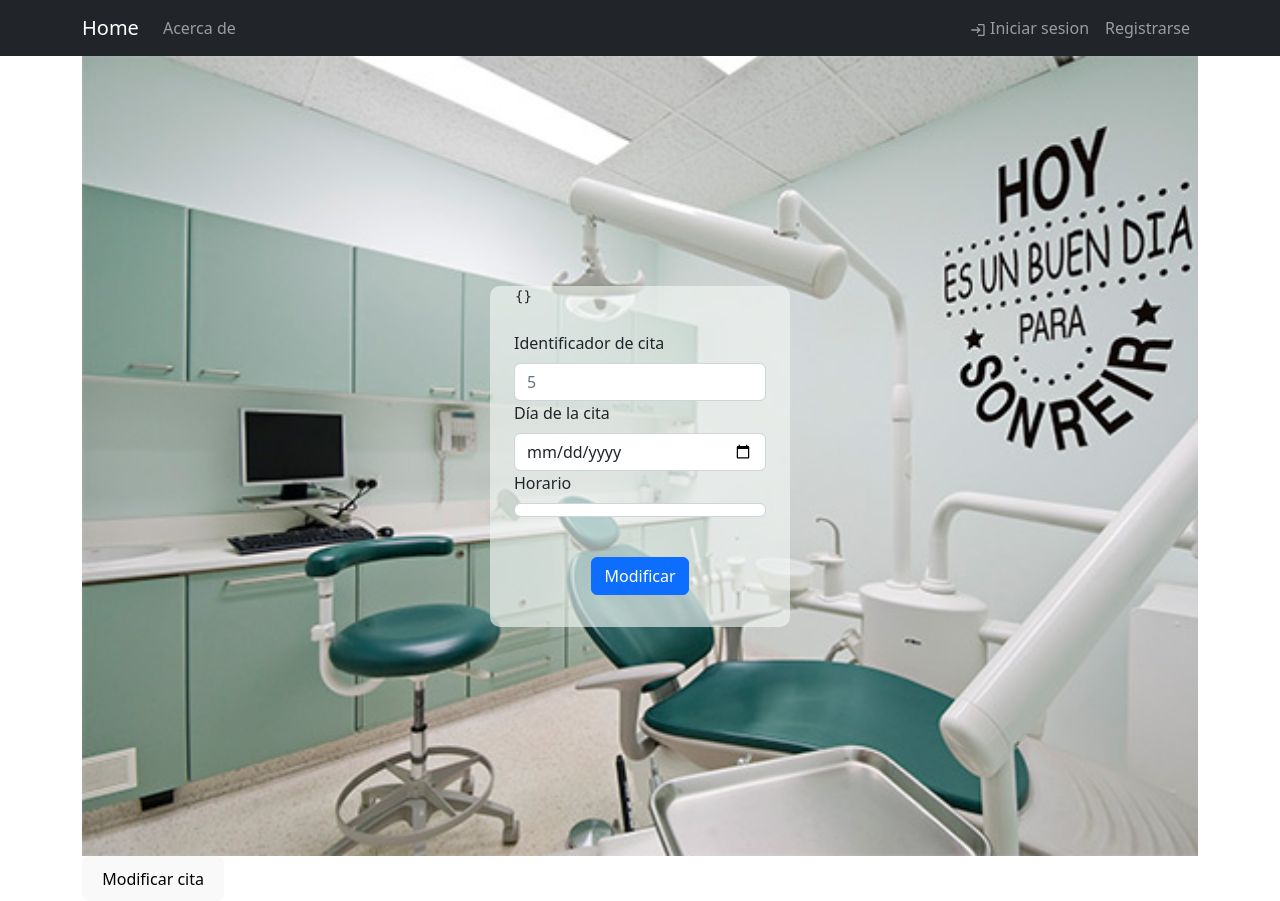
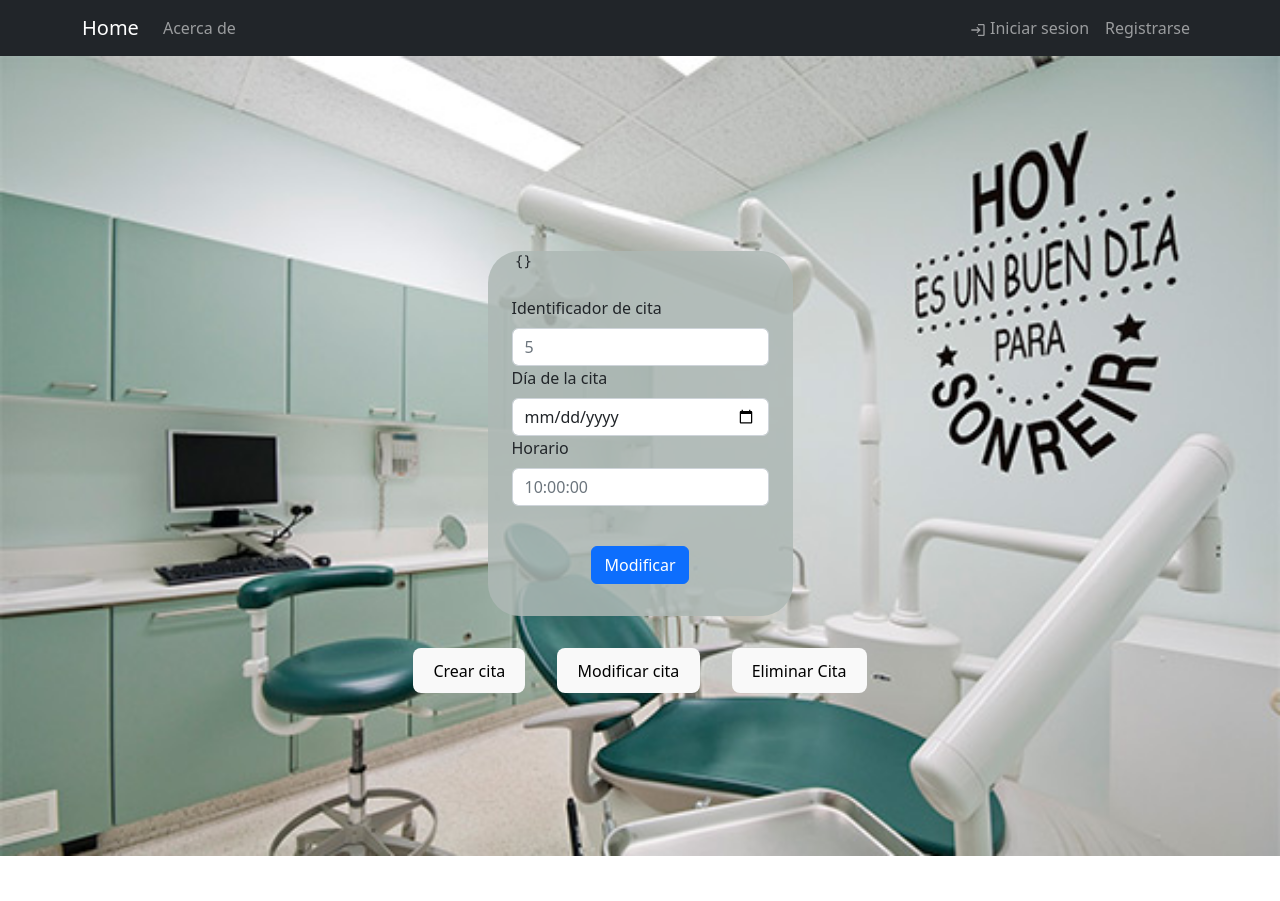
Before and after one commit to FranciscoCampana1/clinicDentalFrontend, a React (Vite) app: page /citas in a window 1280 px wide. Both pictures are taken after a click on the button "Modificar cita". After the commit the page ends 856 px from the top, so only its background shows below. Built offline with nearby package versions, Linux system fonts and the light colour scheme.

Commit message:
add service for delete and create cita and yours views

```diff
--- a/src/_services/citaService.js
+++ b/src/_services/citaService.js
@@ -22,6 +22,21 @@ citaService.getCitasOdontologo = async (token) => {
     .data;
 };
 
+citaService.createCita = async (token, data) =>{
+  const config = {
+    headers: {
+      Authorization: `Bearer ${token}`,
+    },
+  };
+  const body = {
+    id_odontologo: data.id_odontologo,
+    fecha: data.fecha,
+    horario: data.horario
+  }
+  return (await axios.post(global.BASE_URL + `/citas/createcita`, body, config))
+    .data;
+}
+
 citaService.updateCita = async (token, data, idCita) => {
   const config = {
     headers: {
@@ -30,10 +45,26 @@ citaService.updateCita = async (token, data, idCita) => {
   };
   const body = {
     fecha: data.fecha,
-    hora: data.horario,
+    horario: data.horario,
   };
-  return (await axios.post(global.BASE_URL + `/citas/updatecita/${idCita}`, body, config))
-    .data;
+  return (
+    await axios.put(
+      global.BASE_URL + `/citas/updatecita/${idCita}`,
+      body,
+      config
+    )
+  ).data;
+};
+
+citaService.deleteCita = async (token, idCita) => {
+  const config = {
+    headers: {
+      Authorization: `Bearer ${token}`,
+    },
+  };
+  return (
+    await axios.delete(global.BASE_URL + `/citas/deletecita/${idCita}`, config)
+  ).data;
 };
 
 export default citaService;
--- a/src/containers/citas/Citas.jsx
+++ b/src/containers/citas/Citas.jsx
@@ -7,17 +7,18 @@ import { useNavigate } from "react-router-dom";
 import Form from "react-bootstrap/Form";
 import Button from "react-bootstrap/Button";
 
-
-
 export default function citas() {
   const [cita, setCita] = useState([]);
+  const [idCita, setIdCita] = useState();
   const navigate = useNavigate();
   const authState = useSelector((state) => state.auth);
   const isLoggedIn = authState.isLoggedIn;
   const isOdontologo = authState.userInfo.role == "odontologo";
   const isPatient = authState.userInfo.role == "user";
-  const [formValues, setFormValues] = useState({})
-  const [formUpdateCita, setFormUpdateCita] = useState(false)
+  const [formValues, setFormValues] = useState({});
+  const [formCreateCita, setCreateCita] = useState(false);
+  const [formUpdateCita, setFormUpdateCita] = useState(false);
+  const [formDeleteCita, setFormDeleteCita] = useState(false);
 
   useEffect(() => {
     if (isLoggedIn && isPatient) {
@@ -42,13 +43,41 @@ export default function citas() {
     });
   };
 
+  const handleChangeIdCita = (e) => {
+    const { value } = e.target;
+    setIdCita(value);
+    console.log(idCita);
+  };
+
+  const handleDeleteCita = (e) => {
+    const { value } = e.target;
+    setIdCita(value);
+    console.log(idCita);
+  };
+
+  const handleFormUpdateCita = () => {
+    setFormUpdateCita(true);
+  };
+
+  const handleFormDeleteCita = () => {
+    setFormDeleteCita(true);
+  };
+
+  const handleFormCreateCita = () => {
+    setCreateCita(true)
+  }
+
   const handleSubmit = () => {
     updateCita(authState.userToken, formValues, idCita);
   };
 
-  const handleFormUpdateCita = () =>{
-    setFormUpdateCita(true)
+  const handleSubmitCreate = () => {
+    createCita(authState.userToken, formValues)
   }
+
+  const handleSubmitDelete = () => {
+    deleteCita(authState.userToken, idCita);
+  };
 
   const getCitasOdontologos = async (token) => {
     try {
@@ -68,49 +97,145 @@ export default function citas() {
     }
   };
 
-  const updateCita = async (token, data, idCita)=>{
+  const createCita = async (token, body) => {
     try {
-     const response = await citaService.updateCita(token, data, idCita)
-     setCita(response.citas)
+      const response = await citaService.createCita(token, body);
     } catch (error) {
-      console.log(error)
+      console.log(error);
     }
+  };
+
+  const updateCita = async (token, data, idCita) => {
+    try {
+      const response = await citaService.updateCita(token, data, idCita);
+    } catch (error) {
+      console.log(error);
     }
+  };
+
+  const deleteCita = async (token, idCita) => {
+    try {
+      const response = await citaService.deleteCita(token, idCita);
+    } catch (error) {
+      console.log(error);
+    }
+  };
 
   return (
-    <div className="container">
-      {isOdontologo && (<DataListTable
+    <div className="contenedor-citas">
+      <div className="container page-and-buttons">
+        {isOdontologo && (
+          <DataListTable
             data={cita}
             title="Tus citas"
             headers={["ID cita", "ID paciente", "Fecha", "Hora"]}
-        attributes={["id", "id_paciente" , "fecha", "horario"]}
+            attributes={["id", "id_paciente", "fecha", "horario"]}
             onChange={handleCitas}
-      />)}
+          />
+        )}
 
-
-      {isPatient && (<DataListTable
+        {isPatient && (
+          <DataListTable
             data={cita}
             title="Tus citas"
             headers={["ID cita", "ID odontologo", "Fecha", "Hora"]}
-        attributes={["id", "id_odontologo" , "fecha", "horario"]}
+            attributes={["id", "id_odontologo", "fecha", "horario"]}
             onChange={handleCitas}
-      />)}
+          />
+        )}
 
         {formUpdateCita && (
-         <div className="perfil-formulario">
-         <div className="formulario">
+          <div className="">
+            <div className="form-citas">
               <Form onSubmit={handleSubmit} className="padreBtn">
-           <pre style={{ textAlign: "left", width: "250px", margin: "auto" }}>
+                <pre
+                  style={{ textAlign: "left", width: "250px", margin: "auto" }}
+                >
                   {JSON.stringify(formValues, null, 2)}
                 </pre>
                 <Form.Group className="mb-3  rounded p-4 inputForm">
                   <Form.Label></Form.Label>
                   <Form.Label>Identificador de cita</Form.Label>
                   <Form.Control
-                 type="int"
+                    type="number"
                     placeholder="5"
                     name="idCita"
-                 value={formValues.idCita}
+                    onChange={handleChangeIdCita}
+                  />
+                  <Form.Label>Día de la cita</Form.Label>
+                  <Form.Control
+                    type="date"
+                    placeholder="fecha"
+                    name="fecha"
+                    value={formValues.fecha}
+                    onChange={handleChange}
+                  />
+                  <Form.Label>Horario </Form.Label>
+                  <Form.Control
+                    type="text"
+                    placeholder="10:00:00 "
+                    name="horario"
+                    value={formValues.horario}
+                    onChange={handleChange}
+                  />
+                </Form.Group>
+                <Button
+                  variant="primary"
+                  type="submit"
+                  className="buttonUpdate"
+                >
+                  Modificar
+                </Button>
+              </Form>
+            </div>
+          </div>
+        )}
+        {formDeleteCita && (
+          <div className="">
+            <div className="form-citas">
+              <Form onSubmit={handleSubmitDelete} className="padreBtn">
+                <pre
+                  style={{ textAlign: "left", width: "250px", margin: "auto" }}
+                >
+                  {JSON.stringify(formValues, null, 2)}
+                </pre>
+                <Form.Group className="mb-3  rounded p-4 inputForm">
+                  <Form.Label></Form.Label>
+                  <Form.Label>Identificador de cita</Form.Label>
+                  <Form.Control
+                    type="number"
+                    placeholder="5"
+                    name="idCita"
+                    onChange={handleDeleteCita}
+                  />
+                </Form.Group>
+                <Button
+                  variant="primary"
+                  type="submit"
+                  className="buttonUpdate"
+                >
+                  Eliminar
+                </Button>
+              </Form>
+            </div>
+          </div>
+        )}
+        {formCreateCita && (
+          <div className="">
+            <div className="form-citas">
+              <Form onSubmit={handleSubmitCreate} className="padreBtn">
+                <pre
+                  style={{ textAlign: "left", width: "250px", margin: "auto" }}
+                >
+                  {JSON.stringify(formValues, null, 2)}
+                </pre>
+                <Form.Group className="mb-3  rounded p-4 inputForm">
+                  <Form.Label>id_odontologo</Form.Label>
+                  <Form.Control
+                    type="text"
+                    placeholder="id_odontologo "
+                    name="id_odontologo"
+                    value={formValues.id_odontologo}
                     onChange={handleChange}
                   />
                   <Form.Label>Día de la cita</Form.Label>
@@ -123,25 +248,44 @@ export default function citas() {
                   />
                   <Form.Label>Horario </Form.Label>
                   <Form.Control
-                 type={"radio"}
+                    type="text"
                     placeholder="10:00:00 "
                     name="horario"
                     value={formValues.horario}
                     onChange={handleChange}
                   />
                 </Form.Group>
-             <Button variant="primary" type="submit" className="buttonUpdate">
-               Modificar
+
+                <Button
+                  variant="primary"
+                  type="submit"
+                  className="buttonUpdate"
+                >
+                  Crear cita
                 </Button>
               </Form>
             </div>
           </div>
         )}
 
+        <div className="contenedor-botones">
           <div>
-        <button type="submit" onClick={handleFormUpdateCita} >Modificar cita</button>
+            <button type="submit" onClick={handleFormCreateCita}>
+              Crear cita
+            </button>
           </div>
-
+          <div>
+            <button type="submit" onClick={handleFormUpdateCita}>
+              Modificar cita
+            </button>
+          </div>
+          <div>
+            <button type="submit" onClick={handleFormDeleteCita}>
+              Eliminar Cita
+            </button>
+          </div>
+        </div>
+      </div>
     </div>
   );
 }
--- a/src/containers/citas/Citas.scss
+++ b/src/containers/citas/Citas.scss
@@ -1,4 +1,27 @@
-.cita{
-    margin-top: 20%;
+.contenedor-citas{
+    background-image: url(../../../images/img-consultorio.png);
+    background-size: cover;
+    width: 100%;
+    height: 100vh;
+    display: flex;
+    align-items: center;
+}
 
+.form-citas{
+    display: flex;
+    justify-content: space-around;
+    align-items: center;
 }
+
+.padreBtn{
+    margin-top: 2em;
+    background-color: rgba(174, 184, 181, 0.858);
+    border-radius: 2em;
+}
+
+.contenedor-botones{
+    margin-top: 2em;
+    display: flex;
+    justify-content: center;
+    gap: 2em;
+}
```
Lines whose indentation alone changed are shown as unchanged.
